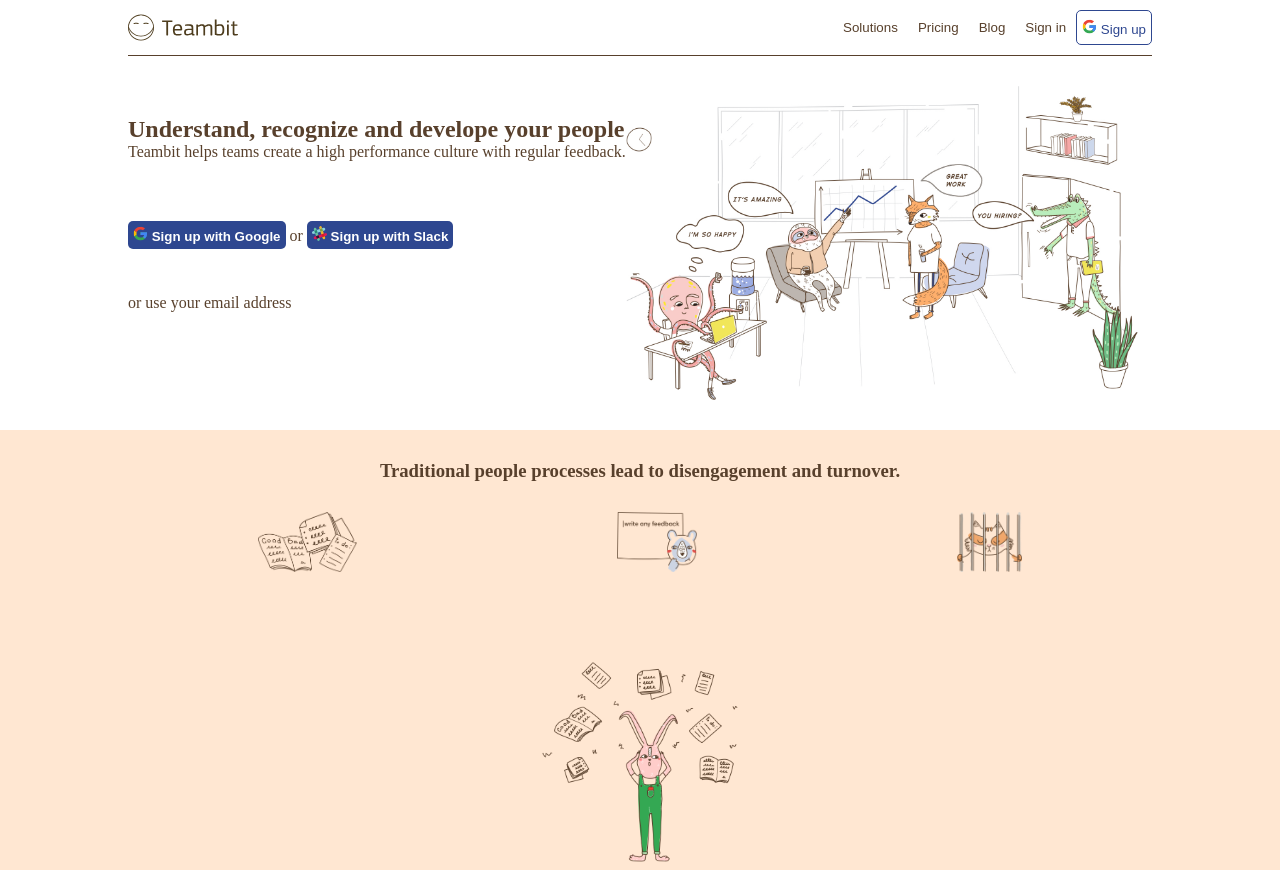
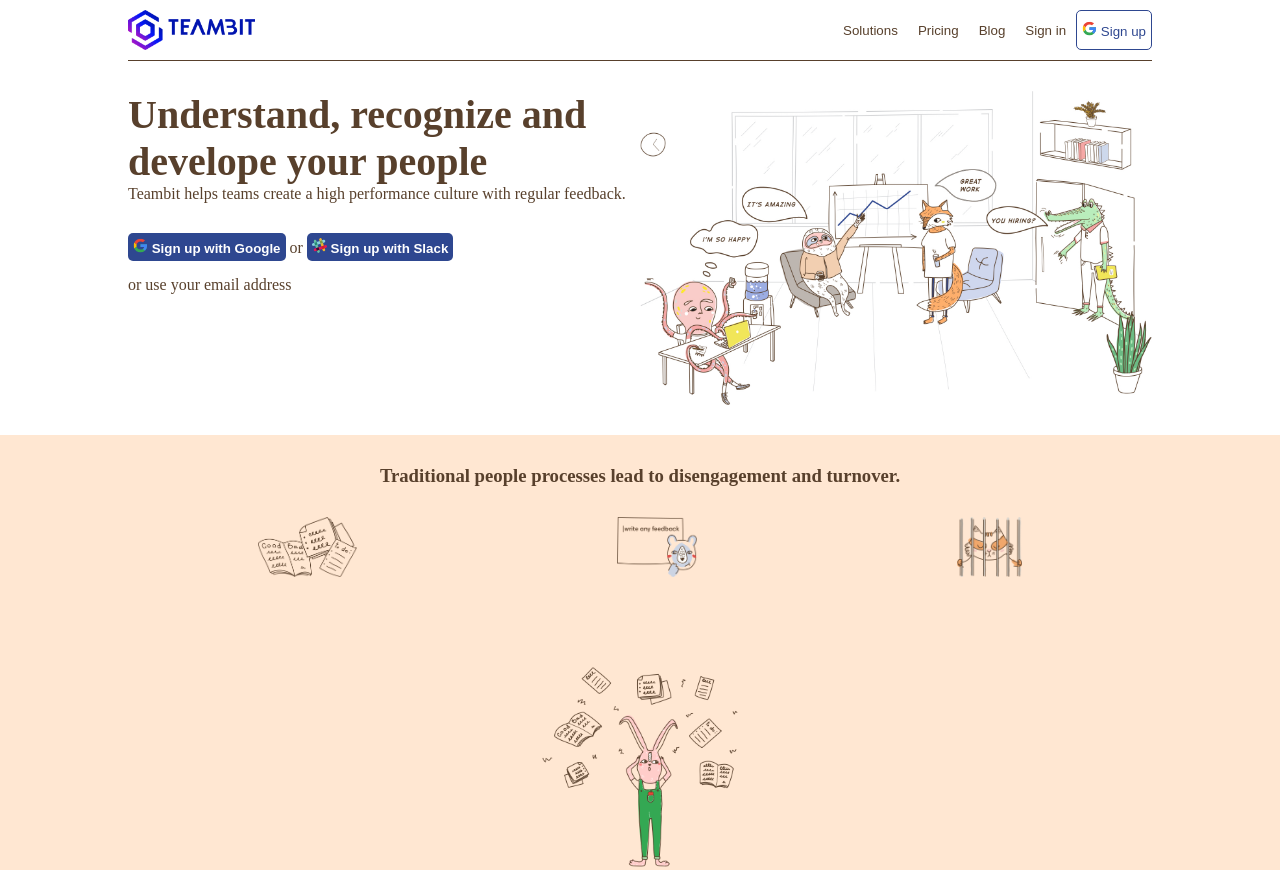
Before and after one commit to Lex95/node-sass-teambit, a website: page index.html in a window 1280 px wide. Shown: the top 870 px of the page. Drawn offline with Linux system fonts and the light colour scheme.

Commit message:
pulizia codice

```diff
--- a/index.html
+++ b/index.html
@@ -12,7 +12,7 @@
 <body>
     <nav>
         <div class="container-flex wrapper">
-            <img src="imgs/logo.svg" alt="">
+            <img src="imgs/TB_logo.png" alt="">
             <div class="filler"></div>
             <button class="btn-nav">Solutions</button>
             <button class="btn-nav">Pricing</button>
--- a/src/partials/_common.scss
+++ b/src/partials/_common.scss
@@ -26,7 +26,3 @@ a {
 .col-3 {
     width: 25%;
 }
-// da cambiare gli hr con border tipo
-
-// rivedere l'architettura delle prime sezioni
-// ripulire il css ampliando mixins, variables e common
--- a/src/partials/_variables.scss
+++ b/src/partials/_variables.scss
@@ -14,3 +14,5 @@ $small_img_height: 60px;
 $big_img_height: 200px;
 
 $default_margin: 30px;
+
+// cambiare i colori
--- a/src/partials/main.scss
+++ b/src/partials/main.scss
@@ -2,7 +2,10 @@ nav {
     background-color: $bg_color_primary;
     .wrapper {
         padding: $default_margin/3 0;
-        border-bottom: 1px solid $text_color_primary
+        border-bottom: 1px solid $text_color_primary;
+    }
+    img {
+        height: 40px;
     }
     .btn-nav {
         @include default_btn;
@@ -22,8 +25,10 @@ nav {
 }
 #s1 {
     background-color: $bg_color_primary;
-    div {
     padding: $default_margin 0;
+    h1 {
+        font-size: 40px;
+    }
     .button-container {
         margin: $default_margin 0 $default_margin/2;
     }
@@ -32,7 +37,6 @@ nav {
         img {
             height: $btn_logo_size;
             width: $btn_logo_size;
-            }
         }
     }
     img {
@@ -54,7 +58,7 @@ nav {
     }
     img {
         height: $big_img_height;
-        margin: $default_margin 0 $default_margin*2;
+        margin: $default_margin 0 $default_margin * 2;
     }
 }
 #s3 {
@@ -74,7 +78,7 @@ nav {
     }
     img {
         height: $big_img_height;
-        margin: $default_margin 0 $default_margin*2;
+        margin: $default_margin 0 $default_margin * 2;
     }
 }
 #s4 {
@@ -172,7 +176,7 @@ footer {
         }
     }
     h3 {
-        margin-bottom: $default_margin*2/3;
+        margin-bottom: $default_margin * 2/3;
     }
     ul {
         list-style: none;
```
Also changed, not shown: dist/app.css, imgs/TB_logo.png (added). Lines whose indentation alone changed are shown as unchanged.
